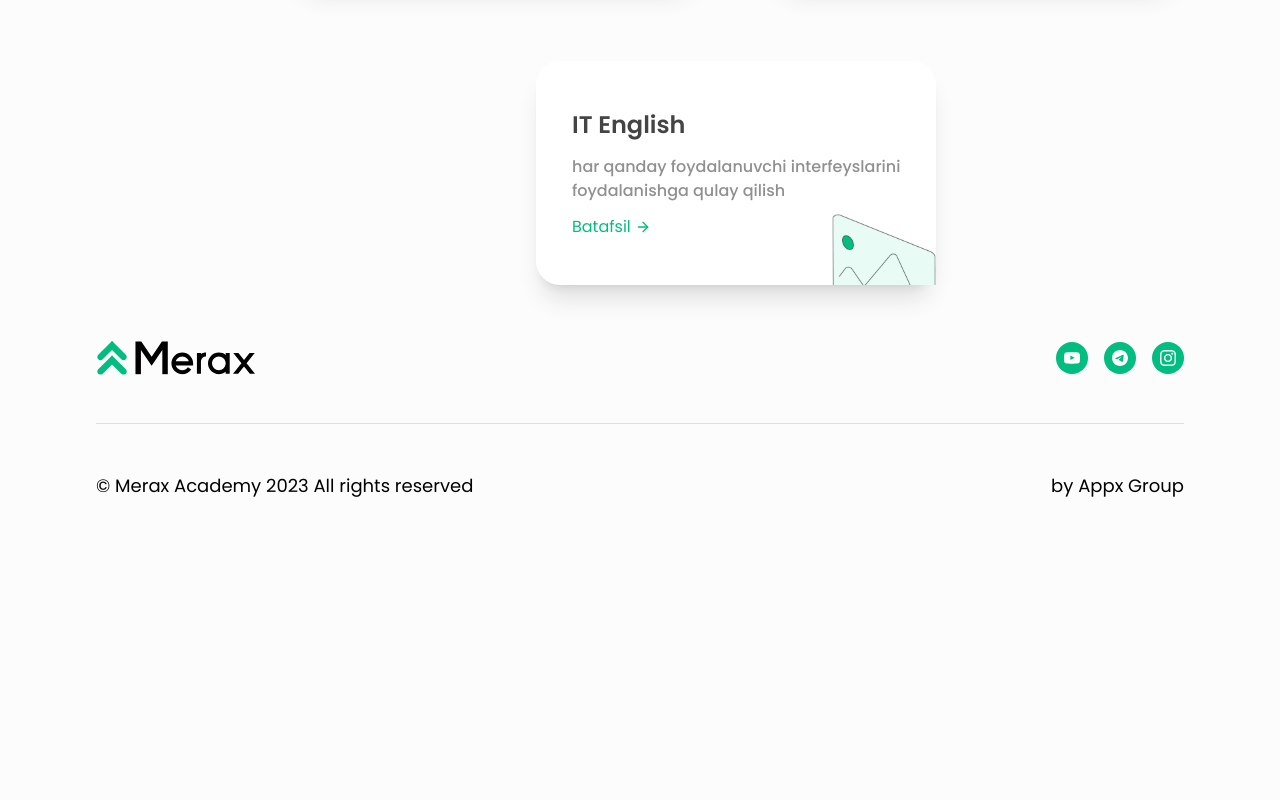
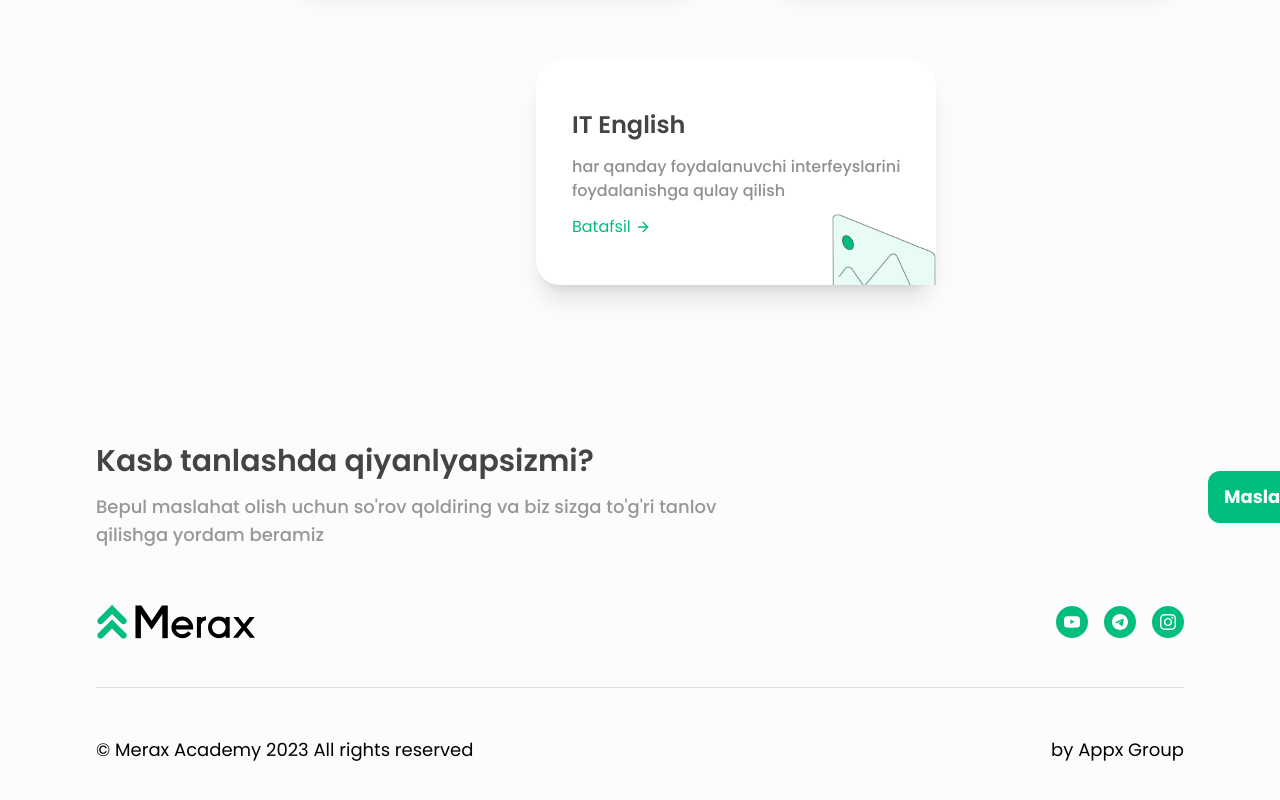
Before and after one commit to alibek-jumaniyazov/Merax_Courses, a Next.js app in the folder merax/: page / in a window 1280 px wide. Shown: the part 1966-2766 px from the top of the page. Before the commit the page ends 2506 px from the top, so only its background shows below. Built offline with nearby package versions, Linux system fonts and the light colour scheme.

Commit message:
add get info

```diff
--- a/merax/src/app/page.tsx
+++ b/merax/src/app/page.tsx
@@ -1,6 +1,7 @@
 import AkademiyInfo from "@/components/main/AkademiyInfo";
 import Banner from "@/components/main/Banner";
 import Courses from "@/components/main/Courses/Courses";
+import GetInfo from "@/components/main/GetInfo";
 
 export default function Home() {
   return (
@@ -8,6 +9,7 @@ export default function Home() {
         <Banner/>
         <AkademiyInfo/>
         <Courses/>
+        <GetInfo/>
     </div>
   );
 }
--- a/merax/src/components/main/Courses/CourseCard.tsx
+++ b/merax/src/components/main/Courses/CourseCard.tsx
@@ -10,8 +10,8 @@ type Props = {
 
 export default function CourseCard({ item }: Props) {
   return (
-    <div className="CourseCard w-[400px] h-[224px] flex flex-col justify-center items-start gap-3 bg-white shadow-xl p-9 rounded-3xl relative ">
-      <p className=" font-semibold text-2xl text-textColor leading-9">{item.title}</p>
+    <div className="CourseCard w-[400px] h-[224px] flex flex-col justify-center items-start gap-3 bg-white shadow-xl p-9 rounded-3xl relative mainFont">
+      <p className="font-semibold text-2xl text-textColor leading-9">{item.title}</p>
       <span className="w-[348px] font-medium text-base text-[#909090]">{item.description}</span>
       <Link
         className="flex justify-center items-center gap-1"
--- /dev/null
+++ b/merax/src/components/main/GetInfo.tsx
@@ -0,0 +1,22 @@
+import React from "react";
+
+type Props = {};
+
+export default function GetInfo({}: Props) {
+  return (
+    <div className="GetInfo w-full flex justify-between items-center mt-40 mainFont">
+      <div className="flex flex-col justify-center items-start gap-4">
+        <p className="font-semibold text-3xl leading-8 text-textColor">Kasb tanlashda qiyanlyapsizmi?</p>
+        <span className=" w-[695px] font-medium text-lg leading-7 text-[#979797]">
+          Bepul maslahat olish uchun so'rov qoldiring va biz sizga to'g'ri
+          tanlov qilishga yordam beramiz
+        </span>
+      </div>
+      <div className="flex justify-center items-center bg-mainColor rounded-xl active:scale-75 transition-all duration-300">
+        <button className="px-4 py-3 font-bold text-lg text-white">
+          Maslahat olish
+        </button>
+      </div>
+    </div>
+  );
+}
```
